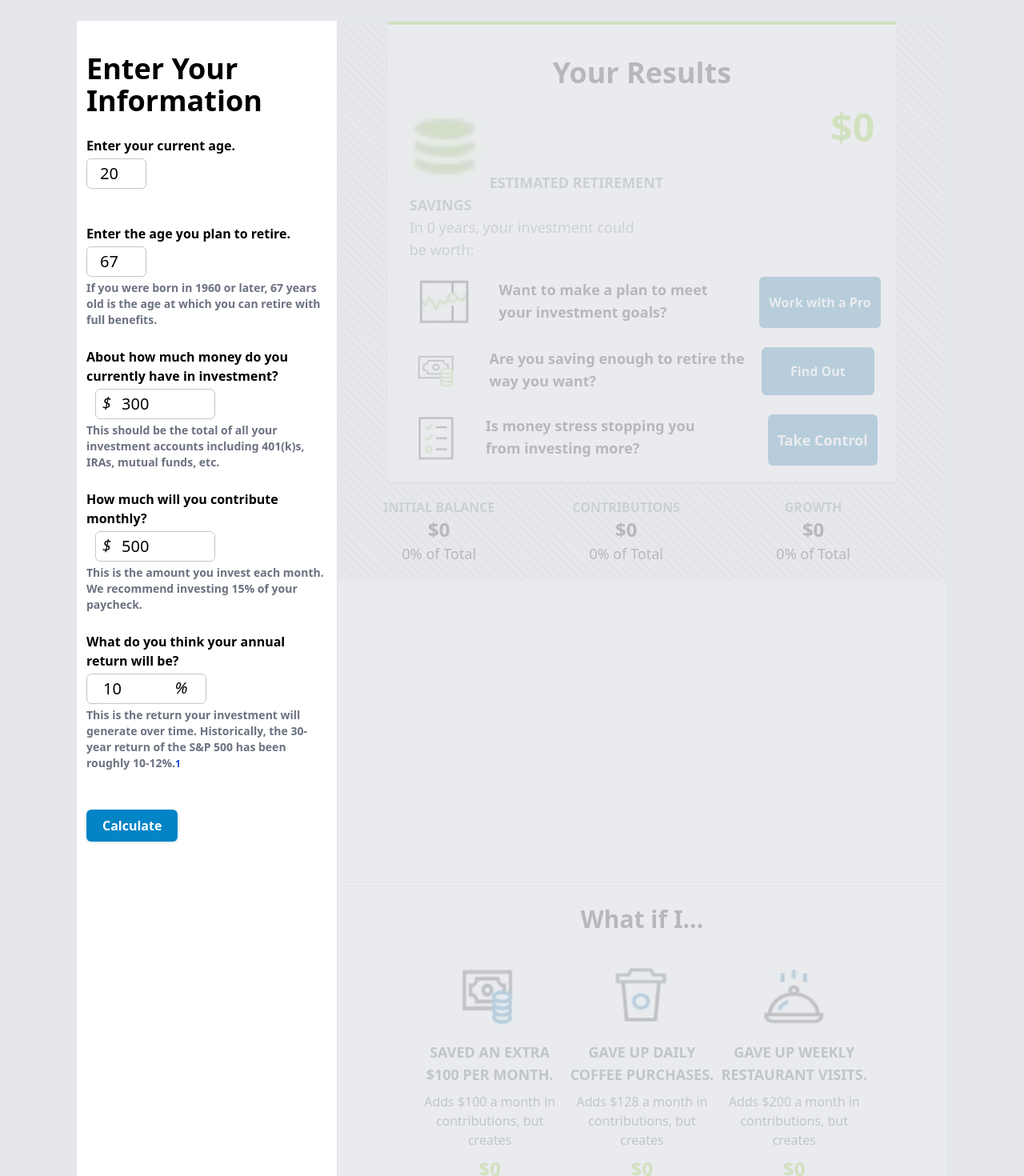
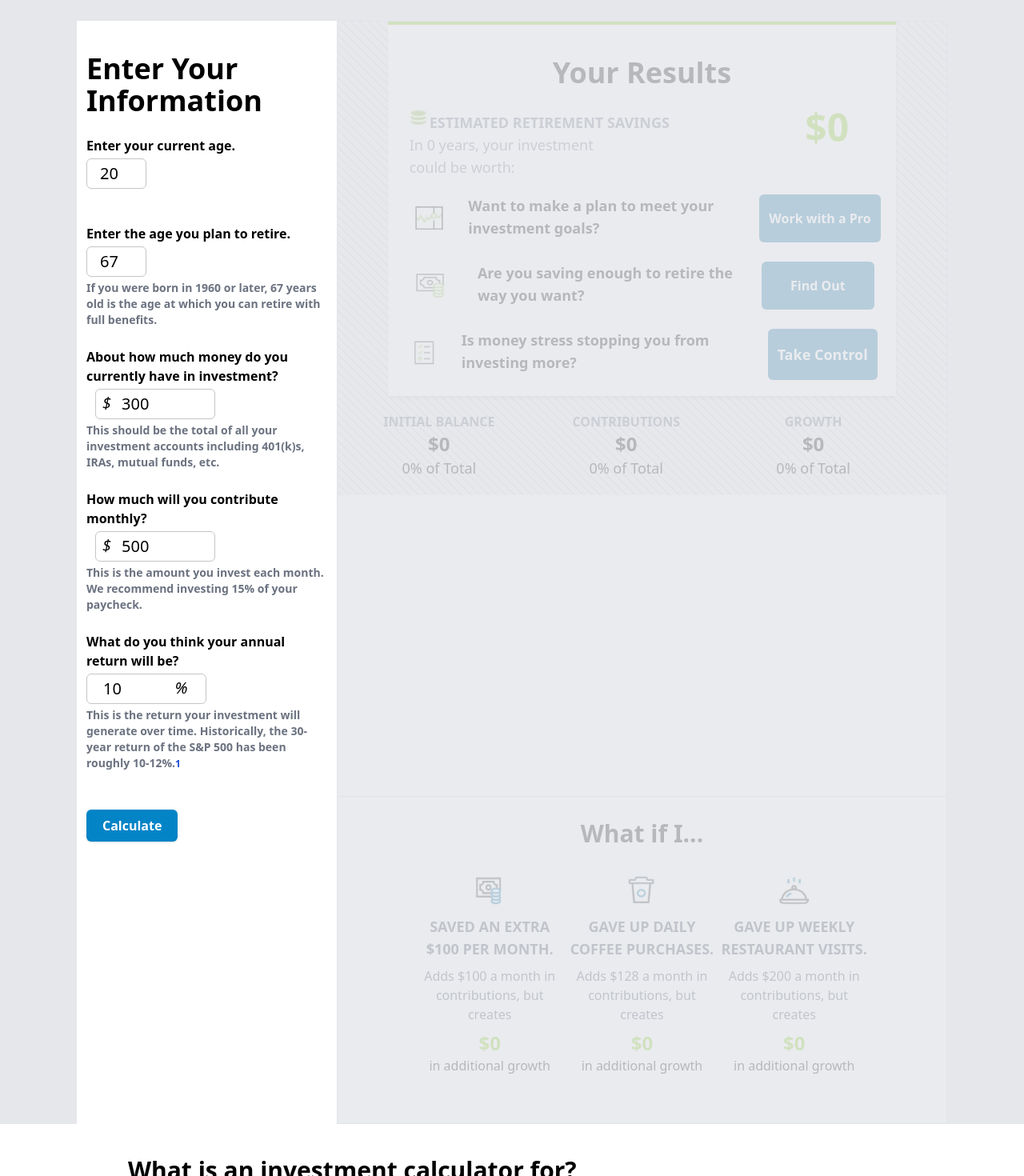
Before and after one commit to nsikan-na/investment_calulator, a Next.js app: page / in a window 1280 px wide. Shown: the part 520-1990 px from the top of the page at 80% size. Built offline with nearby package versions, Linux system fonts and the light colour scheme.

Commit message:
fixed images

```diff
--- a/components/CTA.js
+++ b/components/CTA.js
@@ -38,8 +38,8 @@ export default function CTA() {
               </div>
               <div className="inline sm:flex justify-center md:my-4">
                 <Image
-                  width="100%"
-                  height="100%"
+                  width="50%"
+                  height="50%"
                   alt="list icon"
                   src="/images/list2.jpg"
                   className="mx-auto md:m-0 "
@@ -50,8 +50,8 @@ export default function CTA() {
               </div>
               <div className="inline sm:flex justify-center  md:my-4  ">
                 <Image
-                  width="100%"
-                  height="100%"
+                  width="50%"
+                  height="50%"
                   alt="people icon"
                   src="/images/people.jpg"
                   className="mx-auto md:m-0 xl:-ml-10"
@@ -62,8 +62,8 @@ export default function CTA() {
               </div>
               <div className="inline sm:flex justify-center  md:my-4  ">
                 <Image
-                  width="100%"
-                  height="100%"
+                  width="50%"
+                  height="50%"
                   alt="grid icon"
                   src="/images/square.jpg"
                   className="mx-auto md:m-0 xl:-ml-16"
@@ -74,8 +74,8 @@ export default function CTA() {
               </div>
               <div className="inline sm:flex justify-center   md:my-4 ">
                 <Image
-                  width="100%"
-                  height="100%"
+                  width="50%"
+                  height="50%"
                   alt="shaking hands icon"
                   src="/images/hands.jpg"
                   className="mx-auto md:m-0 xl:-ml-36"
--- a/components/Footer.js
+++ b/components/Footer.js
@@ -8,13 +8,13 @@ export default function Footer() {
   return (
     <div className="mt-14 pb-20 bg-gray-200 pt-10 md:pb-10 ">
       <div className="xl:flex  xl:mx-auto 2xl:w-7/12">
-        <Image
-          width="100%"
+        {/* <Image
+          width="400%"
           height="100%"
           alt="ramsey logo"
           src="/images/logo-fade.png"
           className="w-9/12 mx-auto mb-8 md:w-3/12 md:mb-4r xl:scale-75  "
-        />
+        /> */}
         <div className="text-blue-700 text-sm mx-auto w-10/12 text-center font-medium flex flex-wrap justify-evenly space-x-3 md:space-x-1 xl:content-center xl:-space-x-4 xl:-translate-x-20">
           <span className="hover:text-sky-400 cursor-pointer hover:underline">
             Get Started
--- a/components/NavBar.js
+++ b/components/NavBar.js
@@ -7,7 +7,7 @@ export default function NavBar() {
     <div className="w-screen py-2 shadow-md 2xl:w-7/12 2xl:mx-auto 2xl:shadow-none">
       <div className="flex xl:hidden">
         <Image
-          width="100%"
+          width="400%"
           height="100%"
           alt="ramsey logo"
           src="/images/logo.jpg"
@@ -25,7 +25,7 @@ export default function NavBar() {
         <div className="flex ">
           <div className="py-3 w-full  ">
             <Image
-              width="100%"
+              width="400%"
               height="100%"
               alt="ramsey logo"
               src="/images/logo.jpg"
--- a/components/Results.js
+++ b/components/Results.js
@@ -41,8 +41,8 @@ export default function Results() {
                   <div className=" xl:self-center ">
                     <div className="xl:text-lg">
                       <Image
-                        width="100%"
-                        height="100%"
+                        width="25%"
+                        height="25%"
                         alt="savings icon"
                         src="/images/savings.jpg"
                         className="inline "
@@ -68,10 +68,10 @@ export default function Results() {
                   </div>
                 </div>
                 <div className="xl:w-11/12">
-                  <div className="xl:flex xl:-mr-14">
+                  <div className="xl:flex xl:justify-evenly xl:-mr-14">
                     <Image
-                      width="100%"
-                      height="100%"
+                      width="50%"
+                      height="50%"
                       alt="graph icon"
                       src="/images/landscape.jpg"
                       className=" mx-auto mb-4 md:scale-75 md:mb-0 xl:object-contain xl:-translate-y-3"
@@ -89,10 +89,10 @@ export default function Results() {
                       Work with a Pro
                     </button>
                   </div>
-                  <div className="xl:flex xl:-mr-12">
+                  <div className="xl:flex xl:justify-evenly xl:-mr-12">
                     <Image
-                      width="100%"
-                      height="100%"
+                      width="75%"
+                      height="75%"
                       alt="money icon"
                       src="/images/money.jpg"
                       className=" mx-auto mb-4 md:scale-75 md:mb-0 xl:object-contain xl:-translate-y-3"
@@ -110,10 +110,10 @@ export default function Results() {
                       Find Out
                     </button>
                   </div>
-                  <div className="xl:flex xl:-mr-10">
+                  <div className="xl:flex xl:justify-evenly xl:-mr-10">
                     <Image
-                      width="100%"
-                      height="100%"
+                      width="50%"
+                      height="50%"
                       alt="checklist icon"
                       src="/images/list.jpg"
                       className=" mx-auto mb-4 md:scale-75 md:mb-0 xl:object-contain xl:-translate-y-3 xl:mr-3"
@@ -184,8 +184,8 @@ export default function Results() {
         <div className="lg:grid lg:grid-cols-3">
           <div className="pb-5">
             <Image
-              width="100%"
-              height="100%"
+              width="50%"
+              height="50%"
               alt="money icon"
               src="/images/money2.jpg"
               className=" mx-auto mb-4 md:scale-75 md:mb-0 lg:pb-3 xl:pb-0"
@@ -205,8 +205,8 @@ export default function Results() {
           </div>
           <div className="pb-5 lg:mx-1">
             <Image
-              width="100%"
-              height="100%"
+              width="50%"
+              height="50%"
               alt="coffee icon"
               src="/images/coffee.jpg"
               className=" mx-auto mb-4 md:scale-75 md:mb-0"
@@ -227,8 +227,8 @@ export default function Results() {
           </div>
           <div>
             <Image
-              width="100%"
-              height="100%"
+              width="50%"
+              height="50%"
               alt="food icon"
               src="/images/plate.jpg"
               className=" mx-auto mb-4 md:scale-75 md:mb-0"
```
